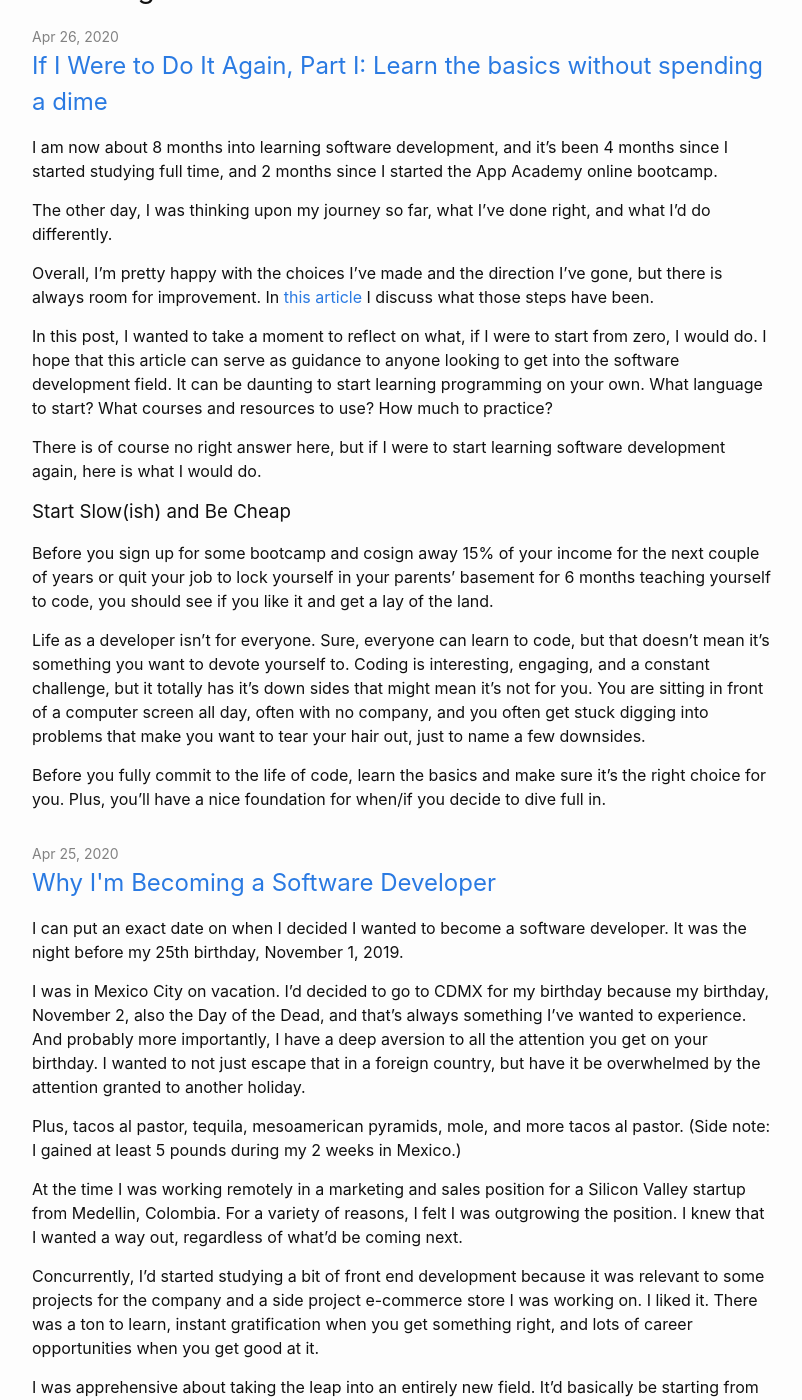
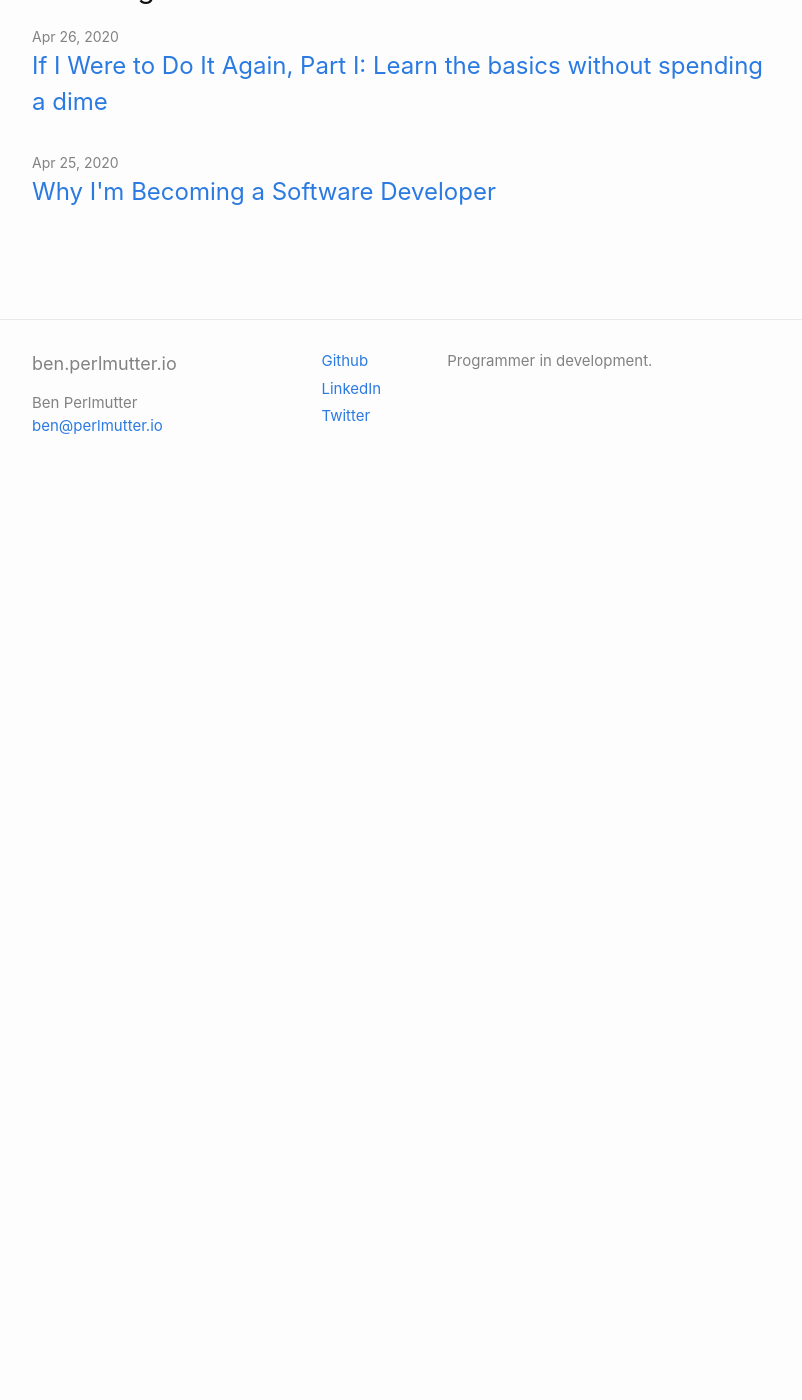
Before and after one commit to bpmutter/ben.perlmutter.io, a Jekyll site: the page built from index.markdown, in a window 1280 px wide and 1400 px high, scrolled down 903 px. Shown: the whole window, without its empty margins (238-1040 px from the left). Built offline with Jekyll 4.4.1, drawn with Linux system fonts in a browser that asks for light colours; after the commit the page ends 1351 px from its top, so only the background shows below that; some of the changed text lies outside the part shown.

Commit message:
fix homepage deadlink and remove blog preview

```diff
--- a/_config.yml
+++ b/_config.yml
@@ -36,7 +36,7 @@ plugins:
   - jekyll-feed
 
 #blog stuff
-show_excerpts: true
+show_excerpts: false
 
 # Exclude from processing.
 # The following items will not be processed, by default.
--- a/index.markdown
+++ b/index.markdown
@@ -20,7 +20,7 @@ I have experience with Javascript, mainly on the front-end, but also a lil bit o
 
 I'm trying to keep a blog here to document all the stuff I'm learning and how I feel as I progress. They also say that keeping a blog is one of the best things you can do to help with the job search. So hey, let's give it a try!
 
-If you want to read some more about me, check out the [about page](/_site/about/index.html). You can also give me a follow on my socio-professional media: [Github](https://github.com/bpmutter) / [LinkedIn](https://www.linkedin.com/in/ben-perlmutter-a410228a/) / [Twitter](https://twitter.com/bpmutter).
+If you want to read some more about me, check out the [about page](/about.html). You can also give me a follow on my socio-professional media: [Github](https://github.com/bpmutter) / [LinkedIn](https://www.linkedin.com/in/ben-perlmutter-a410228a/) / [Twitter](https://twitter.com/bpmutter).
 
 <div class="bitmoji-divider">
     <img src="/assets/img/01-bitmoji-neutral.png" class="bitmoji-divider__bitmoji">
```
Also changed, not shown: 2 other files.
